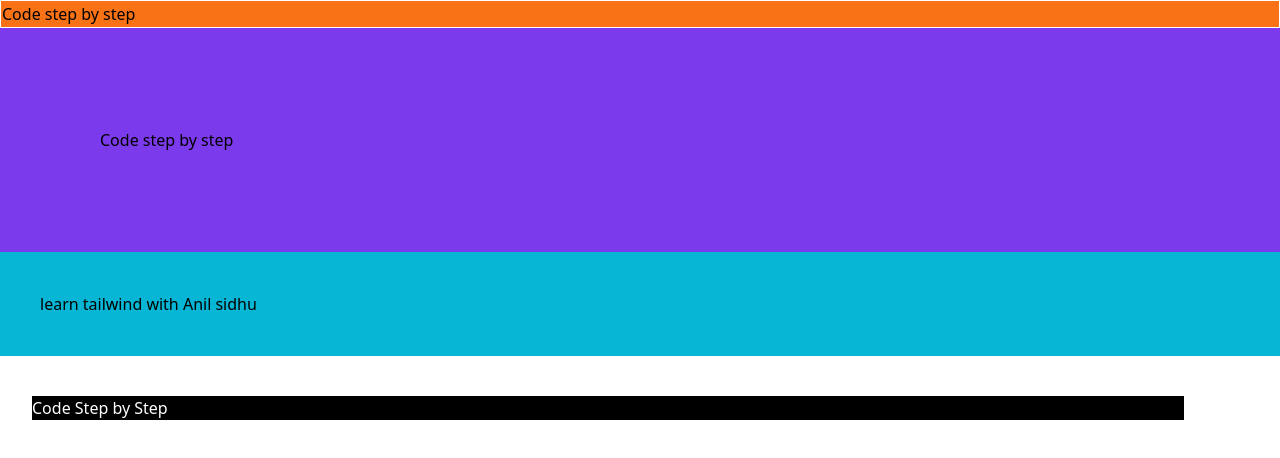
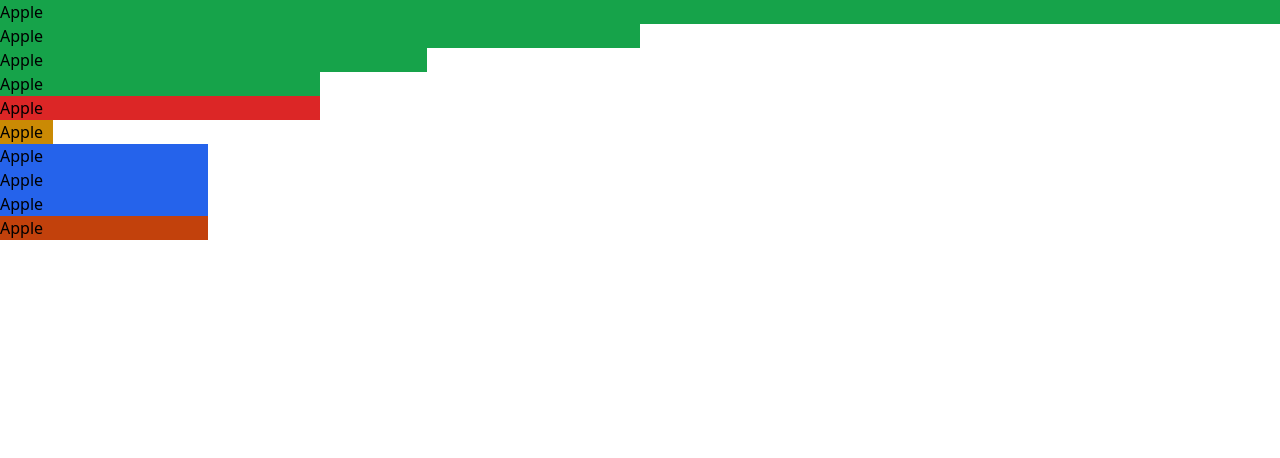
Before and after one commit to anil-sidhu/tailwind-tutorial, a website: page sizing.html in a window 1280 px wide. Drawn offline with Linux system fonts and the light colour scheme.

Commit message:
working on width

```diff
--- a/sizing.html
+++ b/sizing.html
@@ -7,22 +7,17 @@
 </head>
 
 <body>
+    <h1 class="bg-green-600 w-full">Apple</h1>
+    <h1 class="bg-green-600 w-1/2">Apple</h1>
+    <h1 class="bg-green-600 w-1/3">Apple</h1>
+    <h1 class="bg-green-600 w-1/4">Apple</h1>
+    <h1 class="bg-red-600 w-1/4  hover:w-full">Apple</h1>
+    <h1 class="bg-yellow-600 w-[53px]">Apple</h1>
+    <h1 class="bg-blue-600 w-52">Apple</h1>
+    <h1 class="bg-blue-600 w-1 min-w-52 hover:w-10">Apple</h1>
+    <h1 class="bg-blue-600 w-1 min-w-52 hover:w-10">Apple</h1>
 
-    <h1 class="bg-orange-500 p-px m-px">
-        Code step by step
-    </h1>
-
-    <h1 class="bg-violet-600 p-[100px]">
-        Code step by step
-    </h1>
-    <span class="p-10 bg-cyan-500 block">
-        learn tailwind with Anil sidhu
-    </span>
-
-    <div class="bg-black text-white mb-5 mt-10 ml-8 mr-24">
-        <h1>Code Step by Step</h1>
-    </div>
-
+    <h1 class="bg-orange-700 max-w-52 w-1/2">Apple</h1>
 
 
 
```
Also changed, not shown: output.css.
